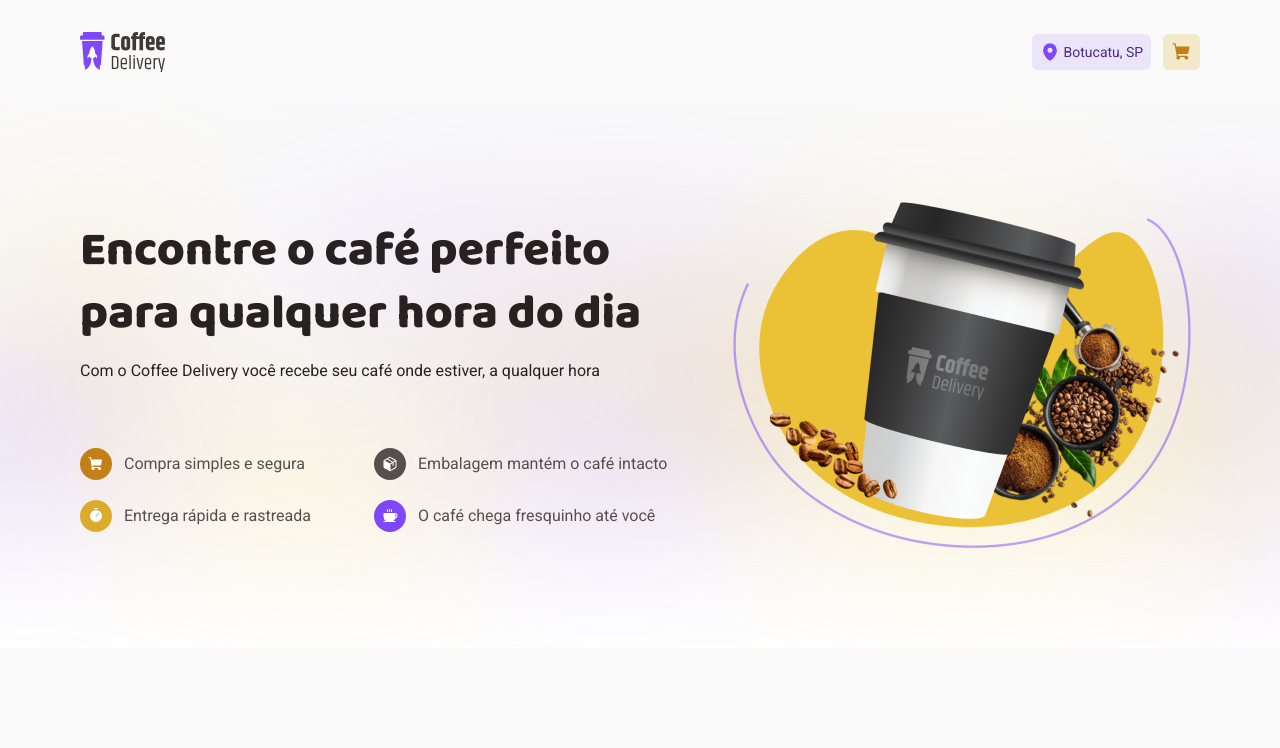
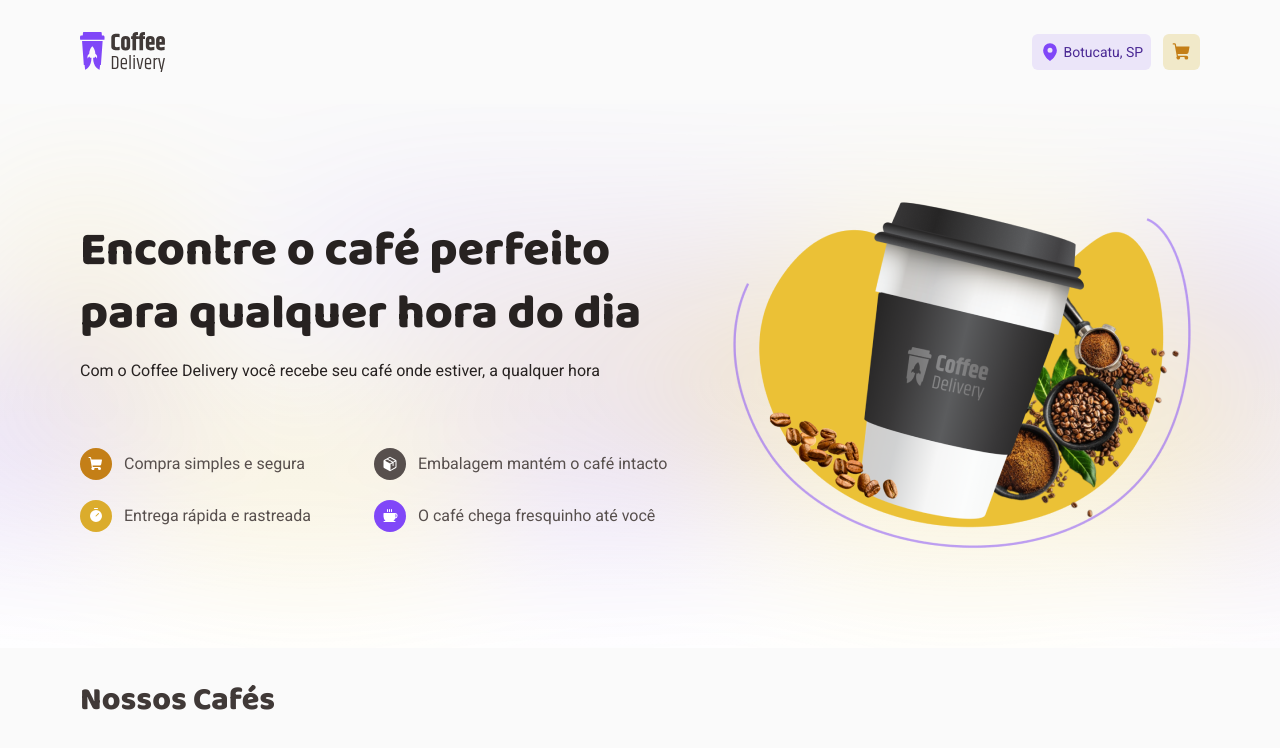
Before and after one commit to jerp86/desafio02-coffeeshop, a React (Vite) app: page / in a window 1280 px wide. Shown: the top 748 px of the page. Built offline with nearby package versions, Linux system fonts and the light colour scheme.

Commit message:
add OurCoffee

```diff
--- a/src/pages/Home/index.tsx
+++ b/src/pages/Home/index.tsx
@@ -1,8 +1,11 @@
+import { OurCoffee } from '../OurCoffee'
 import { Intro } from './components/Intro'
 import { HomeContainer } from './styles'
 
 export const Home = () => (
   <HomeContainer>
     <Intro />
+
+    <OurCoffee />
   </HomeContainer>
 )
```
